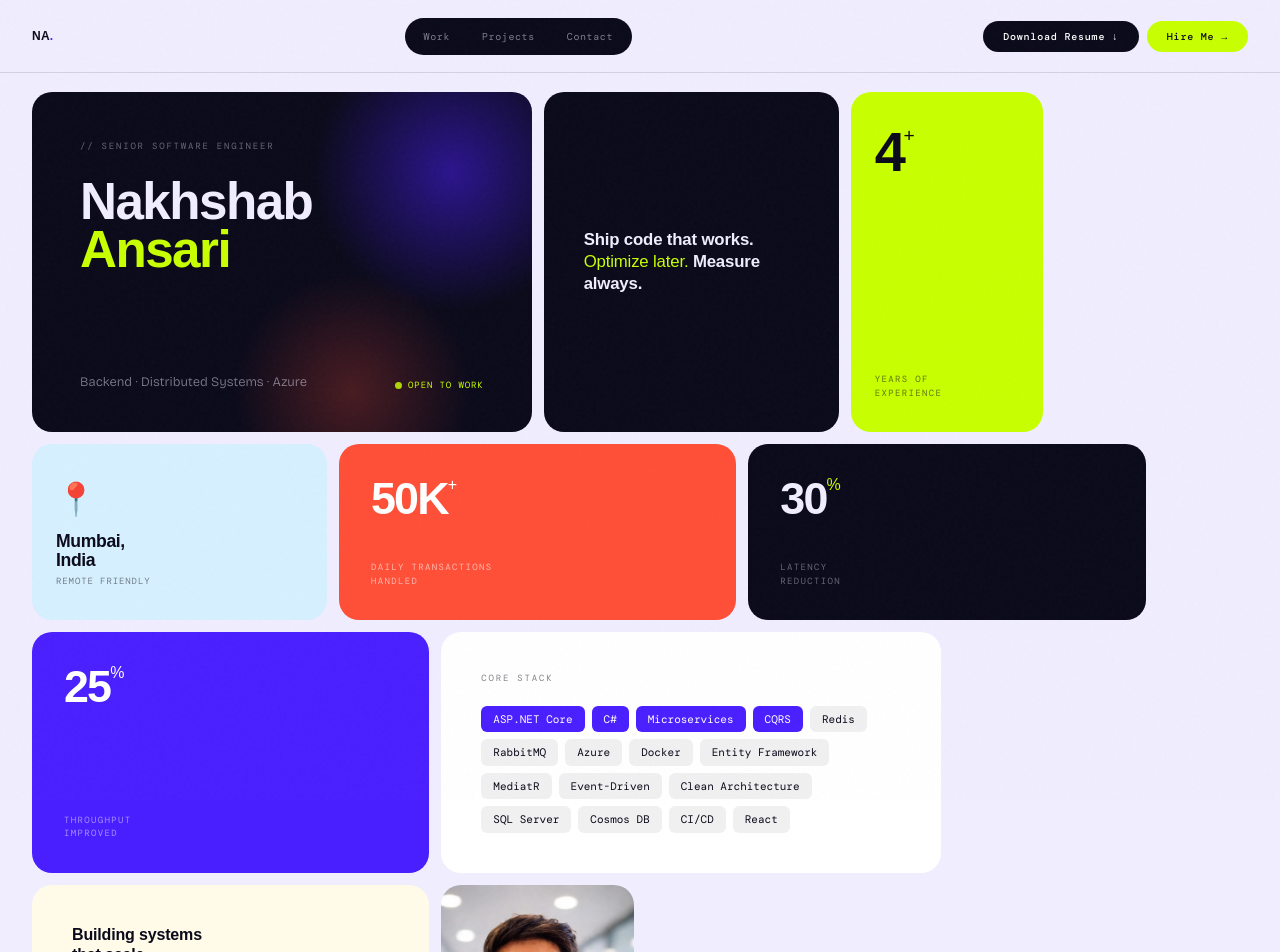
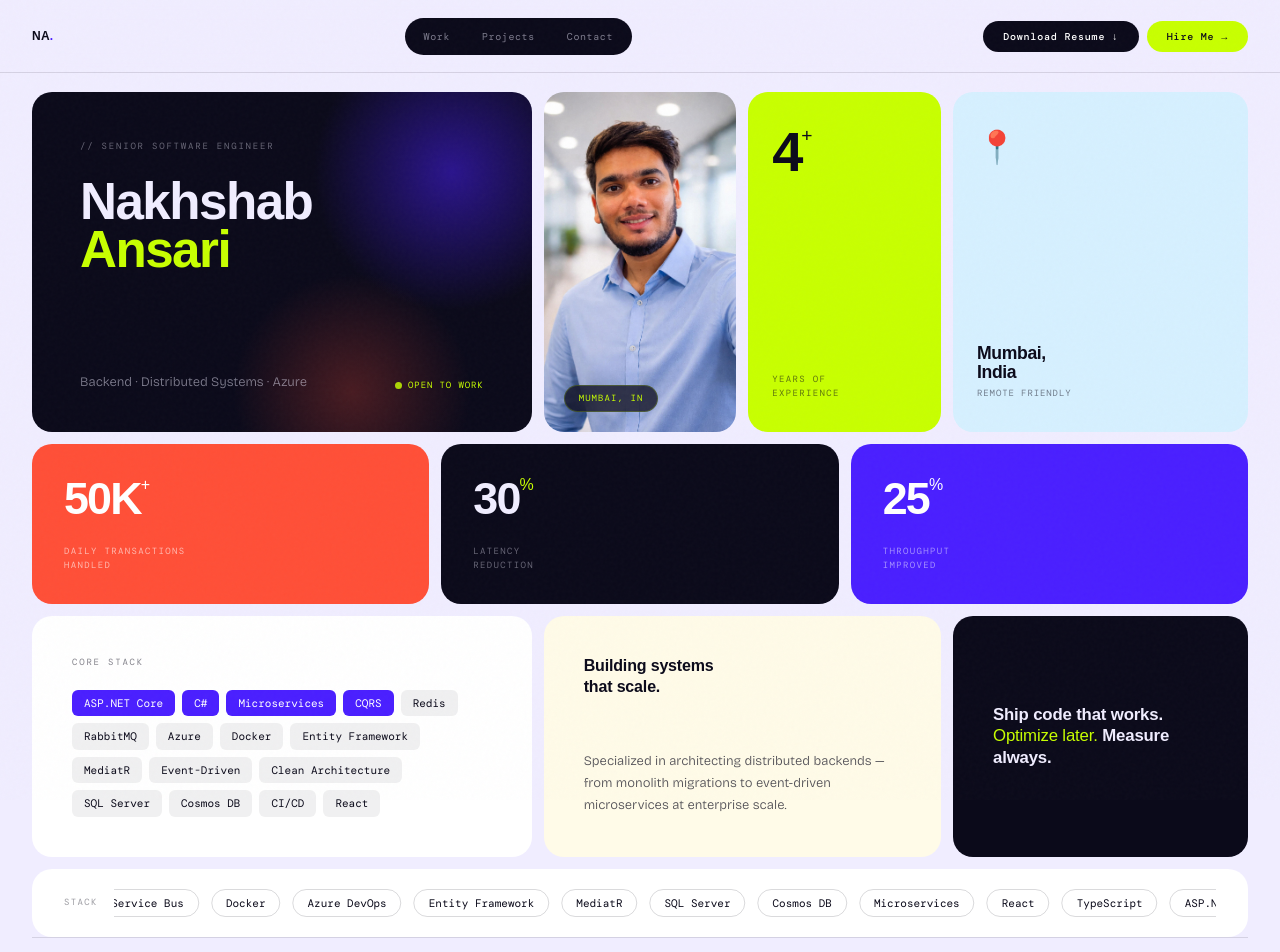
Before and after one commit to nakhshab29/nakhshab-portfolio, a React (Vite) app: page / in a window 1280 px wide. Shown: the top 952 px of the page. Built offline with nearby package versions, Linux system fonts and the light colour scheme; a web font is replaced by a local one.

Commit message:
Fix web layout by applying md:order classes while preserving perfect mobile arrangement

```diff
--- a/src/components/Hero.tsx
+++ b/src/components/Hero.tsx
@@ -6,7 +6,7 @@ import { metrics, skills, stackItems } from "../data/constants";
 function PhotoCard() {
   return (
     <RevealCard
-      className="col-span-1 row-span-2 md:col-span-4 lg:col-span-2 card-photo relative overflow-hidden rounded-[20px] md:aspect-auto"
+      className="col-span-1 row-span-2 md:row-span-1 md:col-span-4 lg:col-span-2 md:order-2 card-photo relative overflow-hidden rounded-[20px] md:aspect-auto"
       delay={0.05}
     >
       <motion.img
@@ -40,7 +40,7 @@ function PhotoCard() {
 function NameCard() {
   return (
     <RevealCard
-      className="col-span-2 md:col-span-12 lg:col-span-5 card-name relative overflow-hidden rounded-[20px] flex flex-col justify-between"
+      className="col-span-2 md:col-span-12 lg:col-span-5 md:order-1 card-name relative overflow-hidden rounded-[20px] flex flex-col justify-between"
       style={{
         background: "#0b0a1a",
         color: "#f0edff",
@@ -110,7 +110,7 @@ function NameCard() {
 function YrsCard() {
   return (
     <RevealCard
-      className="col-span-1 md:col-span-4 lg:col-span-2 card-stat rounded-[20px] flex flex-col justify-between bg-lime text-ink"
+      className="col-span-1 md:col-span-4 lg:col-span-2 md:order-3 card-stat rounded-[20px] flex flex-col justify-between bg-lime text-ink"
       delay={0.1}
     >
       <div className="font-unbounded font-black leading-none tracking-[-0.04em] text-[2rem] md:text-[3.5rem]">
@@ -129,7 +129,7 @@ function YrsCard() {
 function LocationCard() {
   return (
     <RevealCard
-      className="col-span-1 md:col-span-4 lg:col-span-3 card-stat rounded-[20px] flex flex-col justify-between bg-sky text-ink"
+      className="col-span-1 md:col-span-4 lg:col-span-3 md:order-4 card-stat rounded-[20px] flex flex-col justify-between bg-sky text-ink"
       delay={0.12}
     >
       <div className="text-[2rem] mb-2" role="img" aria-label="Location pin">📍</div>
@@ -172,7 +172,7 @@ function MetricCard({
 
   return (
     <RevealCard
-      className="col-span-1 md:col-span-4 lg:col-span-4 card-metric rounded-[20px] flex flex-col justify-between"
+      className="col-span-1 md:col-span-4 lg:col-span-4 md:order-5 card-metric rounded-[20px] flex flex-col justify-between"
       style={{ background: t.bg }}
       delay={delay}
     >
@@ -207,7 +207,7 @@ function MetricCard({
 function SkillsCard() {
   return (
     <RevealCard
-      className="col-span-2 md:col-span-12 lg:col-span-5 card-skills rounded-[20px] bg-white text-ink"
+      className="col-span-2 md:col-span-12 lg:col-span-5 md:order-6 card-skills rounded-[20px] bg-white text-ink"
       delay={0.1}
     >
       <div className="font-mono text-[9px] tracking-[0.2em] uppercase opacity-50 mb-5">
@@ -245,7 +245,7 @@ function SkillsCard() {
 function RoleCard() {
   return (
     <RevealCard
-      className="col-span-1 md:col-span-6 lg:col-span-4 card-role-quote rounded-[20px] flex flex-col justify-between"
+      className="col-span-1 md:col-span-6 lg:col-span-4 md:order-7 card-role-quote rounded-[20px] flex flex-col justify-between"
       style={{
         background: "#fffbe8",
         color: "#0b0a1a",
@@ -269,7 +269,7 @@ function RoleCard() {
 function QuoteCard() {
   return (
     <RevealCard
-      className="col-span-1 md:col-span-6 lg:col-span-3 card-role-quote rounded-[20px] flex items-center"
+      className="col-span-1 md:col-span-6 lg:col-span-3 md:order-8 card-role-quote rounded-[20px] flex items-center"
       style={{
         background: "#0b0a1a",
       }}
@@ -294,7 +294,7 @@ function StackMarquee() {
   const doubled = [...stackItems, ...stackItems];
   return (
     <RevealCard
-      className="col-span-2 md:col-span-12 rounded-[20px] bg-white flex items-center gap-4 overflow-hidden"
+      className="col-span-2 md:col-span-12 md:order-9 rounded-[20px] bg-white flex items-center gap-4 overflow-hidden"
       style={{ padding: "1.25rem 2rem" }}
     >
       <span className="font-mono text-[9px] tracking-[0.15em] uppercase opacity-40 whitespace-nowrap flex-shrink-0">
```
